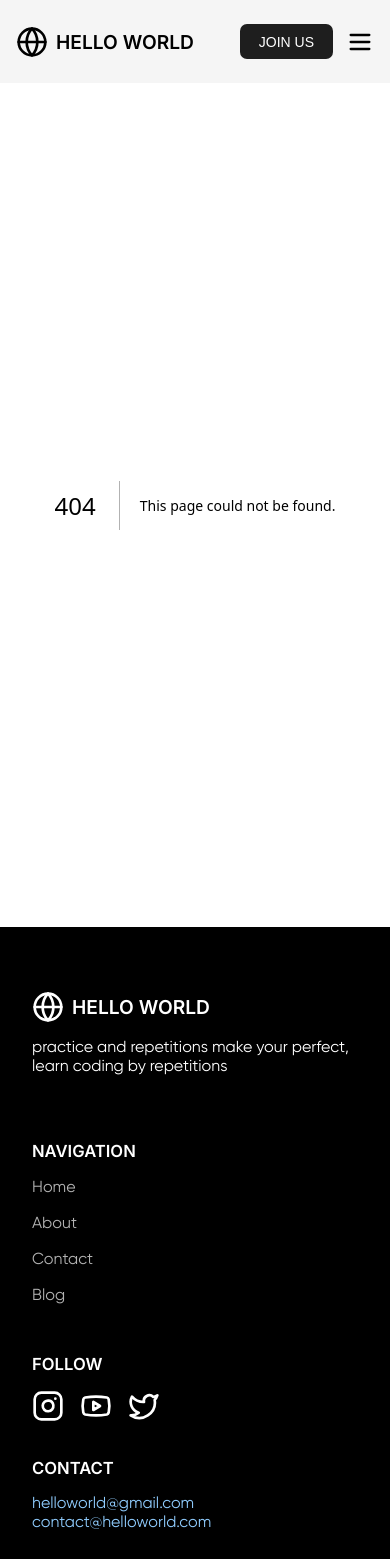
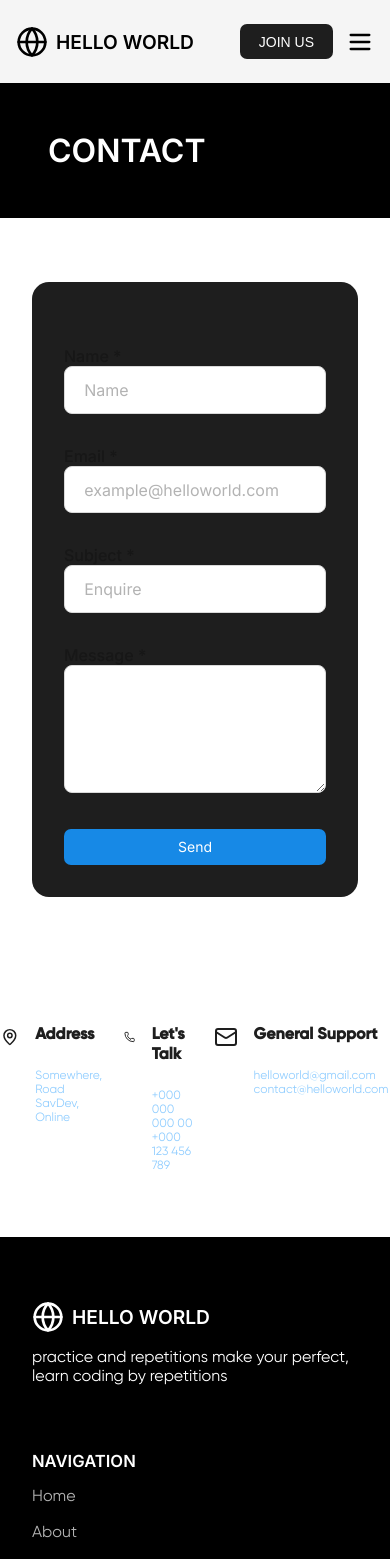
Before and after one commit to borteye/assignment, a Next.js app: page /contact in a window 390 px wide. Before the commit this address had no page. Shown: the top 1559 px of the page. Built offline with nearby package versions, Linux system fonts and the light colour scheme.

Commit message:
feat: create Contact page with address, phone, and support information

```diff
--- /dev/null
+++ b/src/app/contact/page.tsx
@@ -0,0 +1,47 @@
+import styles from "@/app/styles/contact-page.module.css";
+import { Mail, MapPin, Phone } from "lucide-react";
+import ContactForm from "../components/contact-us/contact-form";
+
+export default function ContactPage() {
+  return (
+    <div>
+      <h1 className={styles.contactHeader}>Contact</h1>
+      <div className={styles.contactContainer}>
+        <div className={styles.contactContent}>
+          <div className={styles.contactItem}>
+            <MapPin className={styles.contactItemIcon} />
+            <div className={styles.contactItemDetails}>
+              <h3 className="gilroy-bold">Address</h3>
+              <div className="gilroy">
+                <p>Somewhere, Road</p>
+                <p> SavDev, Online</p>
+              </div>
+            </div>
+          </div>
+          <div className={styles.contactItem}>
+            <Phone className={styles.contactItemIcon} />
+            <div className={styles.contactItemDetails}>
+              <h3 className="gilroy-bold">Let&apos;s Talk</h3>
+              <div className="gilroy">
+                <p>+000 000 000 00</p>
+                <p>+000 123 456 789</p>
+              </div>
+            </div>
+          </div>
+          <div className={styles.contactItem}>
+            <Mail className={styles.contactItemIcon} />
+            <div className={styles.contactItemDetails}>
+              <h3 className="gilroy-bold">General Support</h3>
+              <div className="gilroy">
+                <p> helloworld@gmail.com</p>
+                <p>contact@helloworld.com</p>
+              </div>
+            </div>
+          </div>
+        </div>
+
+        <ContactForm />
+      </div>
+    </div>
+  );
+}
```
